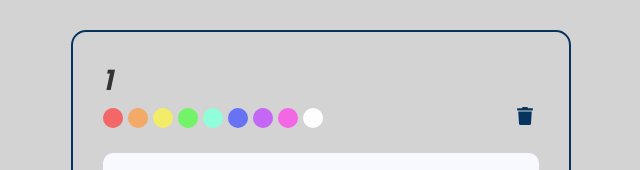
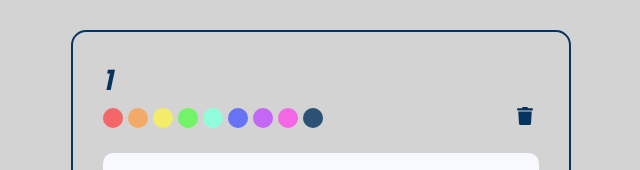
Before and after one commit to gabriel-dp/Sword-ToDo, a React (Create React App) app: page /1 in a window 1280 px wide. Shown: the top 170 px of the page, without its empty margins (319-959 px from the left). Built offline with nearby package versions, Linux system fonts and the light colour scheme.

Commit message:
fix initial color

```diff
--- a/src/App.jsx
+++ b/src/App.jsx
@@ -1,4 +1,4 @@
-import React from 'react';
+import React, { createContext } from 'react';
 import {v4 as uuidv4} from 'uuid';
 import { BrowserRouter, Routes, Route } from 'react-router-dom';
 import usePersistedState from './utils/usePersistedState';
@@ -40,7 +40,7 @@ const App = () => {
 				id:	uuidv4(),
 				completed: false,
 				description: '',
-				color: '#7fffd4',
+				color: 'default',
 				startDate: new Date(),
 				endDate: '',
 			}];
@@ -65,7 +65,7 @@ const App = () => {
 
 	const handleChangeColor = (taskTitle, hex) => {
 		const newTasks = tasks.map(task => {
-			if (task.title === taskTitle) return { ...task, color: hex};
+			if (task.title === taskTitle) return { ...task, color: hex === theme.colors.primary ? 'default' : hex};
 			return task;
 		});
 
@@ -140,6 +140,7 @@ const App = () => {
 	}
 
 	const[theme, setTheme] = usePersistedState('theme', light);
+	const ThemeContext = createContext(theme);
 	const ToggleTheme = () => {
 		setTheme(theme.title === 'light' ? dark : light);
 	}
--- a/src/components/TaskDetails/ColorSelector/index.jsx
+++ b/src/components/TaskDetails/ColorSelector/index.jsx
@@ -1,27 +1,36 @@
-import React from 'react';
+import React, { useContext } from 'react';
 import { BiCheck } from 'react-icons/bi';
+import { ThemeContext } from 'styled-components';
 
 import { ColorSelectorContainer, ColorCircle, ColorCircleFade } from './styles'
 
 const ColorSelector = ({selected, handleClickColor}) => {
-    const colors = ["#f24e4e", "#f29b4e",  "#f2ea4e", "#5bf24e", "#7fffd4", "#4e5cf2", "#bb4ef2", "#f24edf", "#ffffff"];
+
+    const theme = useContext(ThemeContext);
+
+    const colors = ["#f24e4e", "#f29b4e",  "#f2ea4e", "#5bf24e", "#7fffd4", "#4e5cf2", "#bb4ef2", "#f24edf", theme.colors.primary];
 
     return (
+        <ThemeContext.Provider value={theme}>
             <ColorSelectorContainer>
                 {
                     colors.map((color) => (
                         <ColorCircle
                             key={color}
-                        style={{backgroundColor: `${color}`}}
-                        onClick={()=>handleClickColor(color)}
+                            circleColor={color}
+                            onClick={() => handleClickColor(color)}
                         >
                             {
-                            (selected === color ? <BiCheck/> : <ColorCircleFade/>)
+                                selected === color ? <BiCheck/> : selected !== 'default' || color !== theme.colors.primary ? <ColorCircleFade/> : <></>
+                            }
+                            {
+                                selected === 'default' && color === theme.colors.primary ? <BiCheck/> : <></>
                             }
                         </ColorCircle>
                     ))
                 }
             </ColorSelectorContainer>
+        </ThemeContext.Provider>
     );
 }
 
--- a/src/components/TaskDetails/ColorSelector/styles.js
+++ b/src/components/TaskDetails/ColorSelector/styles.js
@@ -24,7 +24,8 @@ export const ColorCircle = styled.div`
     justify-content: center;
     align-items: center;
     font-size: 17px;
-    color: ${props => props.theme.colors.black};
+    color: ${props => props.circleColor === props.theme.colors.primary ? props.theme.colors.gray : props.theme.colors.black};
+    background-color: ${props => props.circleColor};
 
     @media (max-device-width: 500px) {
         height: 40px;
--- a/src/components/TaskDetails/StartEndDate/styles.js
+++ b/src/components/TaskDetails/StartEndDate/styles.js
@@ -16,7 +16,7 @@ export const DateContainer = styled.div`
     height: 60px;
 
     p {
-        color: ${props => props.theme.colors.text};
+        color: ${props => props.theme.title === 'light' ? props.theme.colors.primary : props.theme.colors.text};
         font-size: 17px;
         font-family: 'HemiHead';
     }
--- a/src/components/TaskDetails/TaskDetails/styles.js
+++ b/src/components/TaskDetails/TaskDetails/styles.js
@@ -2,7 +2,7 @@ import styled from 'styled-components';
 
 export const TaskTitle = styled.input`
     background-color: ${props => props.theme.colors.background};
-    color: ${props => props.theme.colors.text};
+    color: ${props => props.theme.title === 'light' ? props.theme.colors.primary : props.theme.colors.text};
     border: none;
     font-size: 30px;
     width: 100%;
--- a/src/components/TaskList/ManageTasks/index.jsx
+++ b/src/components/TaskList/ManageTasks/index.jsx
@@ -1,11 +1,14 @@
-import React, { useState, useEffect } from 'react';
+import React, { useState, useEffect, useContext } from 'react';
 import { BsFileEarmarkArrowDownFill } from 'react-icons/bs';
 import { MdSave, MdDeleteSweep, MdWbSunny, MdNightlightRound } from 'react-icons/md';
 import Switch from 'react-switch';
+import { ThemeContext } from 'styled-components';
 
 import { Divisor, ManageContainer, ManageBlock, ManageButton, SwitchIcon } from "./styles";
 
-const ManageTasks = ({tasks, handleImportTasks, handleDeleteAll, toggleTheme, theme}) => {
+const ManageTasks = ({tasks, handleImportTasks, handleDeleteAll, toggleTheme}) => {
+
+    const theme = useContext(ThemeContext);
 
     const [uploadedFile, setUploadedFile] = useState(null);
 
@@ -43,7 +46,7 @@ const ManageTasks = ({tasks, handleImportTasks, handleDeleteAll, toggleTheme, th
     }
 
     return (
-        <>
+        <ThemeContext.Provider value = {theme}>
             <Divisor/>
             <ManageContainer>
                 <ManageBlock>
@@ -62,10 +65,10 @@ const ManageTasks = ({tasks, handleImportTasks, handleDeleteAll, toggleTheme, th
                         }
                         checkedIcon={false}
                         uncheckedIcon={false}
-                        offColor='#07345e'
-                        onColor='#444'
-                        offHandleColor="#fff"
-                        onHandleColor="#7feeff"
+                        offColor={theme.colors.primary}
+                        onColor={theme.colors.element}
+                        offHandleColor={theme.colors.element}
+                        onHandleColor={theme.colors.primary}
                         width={window.matchMedia("(max-device-width: 500px)").matches ? 41 : 55}
                         height={window.matchMedia("(max-device-width: 500px)").matches ? 40 : 20}
                         handleDiameter={window.matchMedia("(max-device-width: 500px)").matches ? 54 : 27}
@@ -87,7 +90,7 @@ const ManageTasks = ({tasks, handleImportTasks, handleDeleteAll, toggleTheme, th
                     </ManageButton>
                 </ManageBlock>
             </ManageContainer>
-        </>
+        </ThemeContext.Provider>
     );
 }
 
--- a/src/components/TaskList/Task/styles.js
+++ b/src/components/TaskList/Task/styles.js
@@ -10,7 +10,7 @@ export const TaskContainer = styled.div`
     align-items: center;
     color: ${props => !props.taskCompleted ? props.theme.colors.text : props.theme.colors.gray};
     text-decoration: ${props => props.taskCompleted ? 'line-through' : 'none'};
-    border-left: ${props => !props.taskCompleted ? `8px solid ${props.taskColor}` : '8px solid transparent'};
+    border-left: ${props => !props.taskCompleted ? props.taskColor === 'default' ? `8px solid ${props.theme.colors.primary}` : `8px solid ${props.taskColor}` : '8px solid transparent'};
     cursor: pointer;
     user-select: none;
     transition: background 0.2s ease;
```
Lines whose indentation alone changed are shown as unchanged.
